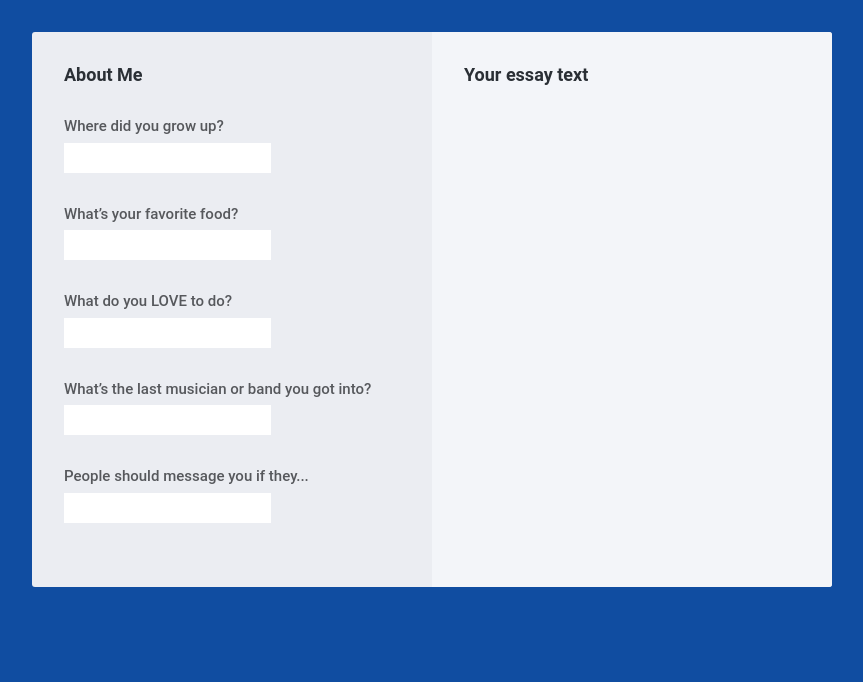
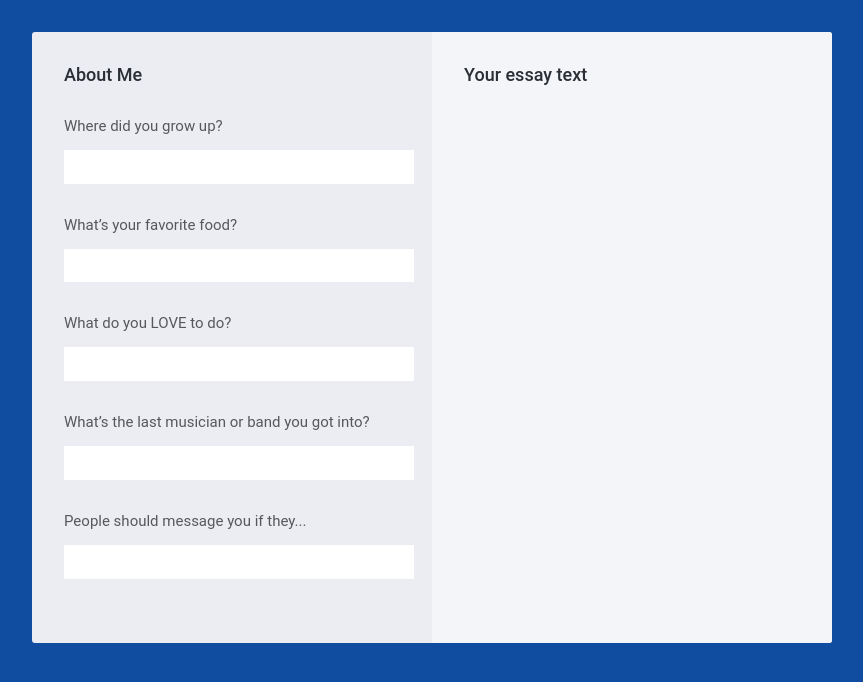
Before and after one commit to jpanuncialman/okc-essay, a React app: page / in a window 1280 px wide. Shown: the whole page, without its empty margins (208-1071 px from the left). Built offline with nearby package versions, Linux system fonts and the light colour scheme.

Commit message:
SCSS cleanup (organization and making input fields 100% width) + JS cleanup and adding comments

```diff
--- a/src/components/AboutMe/AboutMe.js
+++ b/src/components/AboutMe/AboutMe.js
@@ -7,7 +7,7 @@ class AboutMe extends Component {
   render() {
     return (
       <div className="okc-app__about-me-container">
-        <h3 className="okc-app__about-me-header">About Me</h3>
+        <h2 className="okc-app__about-me-header">About Me</h2>
         <AboutMeFields />
       </div>
     );
--- a/src/components/AboutMeField/AboutMeField.js
+++ b/src/components/AboutMeField/AboutMeField.js
@@ -46,9 +46,9 @@ class AboutMeField extends PureComponent {
     const sentence = this.getSentence();
     return (
       <div className="okc-app__about-me-field">
-        <h4 className="okc-app__about-me-field__question">
+        <h3 className="okc-app__about-me-field__question">
           {this.props.question}
-        </h4>
+        </h3>
         <input
           type="text"
           value={this.state.answer}
--- a/src/components/App.scss
+++ b/src/components/App.scss
@@ -6,32 +6,34 @@
 
 body {
 	background-color: #104da1;
+	font-family: "GT America", "Roboto", sans-serif;
+	margin: 0;
 	padding: 0;
-	margin: 0;
-	font-family: "GT America", "Roboto", sans-serif;
 }
 
-h3, h4 {
-	margin-bottom: 0.5em;
+h2, h3 {
+	margin-bottom: 1em;
+	color: #56585c;
+}
+
+h2 {
+	color: #2a2f35;
+	font-size: 18px;
+	font-weight: 500;
 }
 
 h3 {
-	color: #2a2f35;
-	font-size: 18px;
-	font-weight: 600;
-}
 
-h4 {
-	color: #56585c;
 	font-size: 15px;
-	font-weight: 500;
+	font-weight: 400;
 }
 
 p {
+	color: #56585c;
+	font-size: 14px;
+	line-height: 1.41;
 	margin: 0;
 	padding: 0;
-	font-size: 14px;
-	color: #56585c;
 }
 
 a {
@@ -42,12 +44,12 @@ a {
 
 button {
 	background-color:#00d280;
+	border: none;
 	border-radius: 3px;
 	color: #fff;
-	padding: 0.75em 1.5em;
-	border: none;
+	cursor: pointer;
 	font-size: 12px;
-	cursor: pointer;
+	padding: 1em 3em;
 
 	&:hover {
 		background-color: #48e588;
@@ -58,8 +60,10 @@ input, textarea {
 	background-color: #fff;
 	border: none;
 	font-size: 14px;
+	font-family: "GT America", "Roboto", sans-serif;
+	line-height: 1.41;
 	padding: 0.5em;
-	font-family: "GT America", "Roboto", sans-serif;
+	width: 100%;
 }
 
 input {
@@ -72,35 +76,31 @@ textarea {
 
 //App Component styles
 .okc-app-container {
+	display: flex;
+	justify-content: center;
+	padding: 2em 0;
 	width: 100%;
-	// height: 100vh;
-	display: flex;
-	padding: 2em 0;
-	justify-content: center;
 }
 
 .okc-app {
 	background-color: #ebedf2;
+	border-radius: 3px;
 	display: flex;
+	justify-content: space-between;
 	margin: 0 auto;
+	max-height: 800px;
 	max-width: 800px;
+	overflow: hidden;
 	width: 100%;
-	justify-content: space-between;
-	border-radius: 3px;
-	overflow: hidden;
-	max-height: 800px;
-
-
 }
 
 .okc-app__section {
 	flex-basis: 50%;
+	opacity: 1;
+	overflow: hidden;
+	padding: 2em;
+	transition: opacity 0.2s ease-in-out, flex-basis 0.4s ease-in-out, padding 0.4s ease-in-out;
 	text-align: left;
-	padding: 2em;
-	overflow: hidden;
-	transition: opacity 0.2s ease-in-out, flex-basis 0.4s ease-in-out, padding 0.4s ease-in-out;
-	opacity: 1;
-
 
 	&__essay {
 		background-color: #f3f5f9;
--- a/src/components/Essay/Essay.js
+++ b/src/components/Essay/Essay.js
@@ -42,7 +42,7 @@ class Essay extends Component {
   render() {
     return (
       <div className="okc-app__essay-container">
-        <h3 className="okc-app__essay-header">Your essay text</h3>
+        <h2 className="okc-app__essay-header">Your essay text</h2>
         {this.props.isEditing ? (
           <textarea
             className="okc-app__essay-body okc-app__essay-body__textarea"
--- a/src/components/Essay/Essay.scss
+++ b/src/components/Essay/Essay.scss
@@ -1,6 +1,6 @@
 .okc-app__essay-container {
+	margin: 0 auto;
 	max-width: 500px;
-	margin: 0 auto;
 }
 
 .okc-app__essay-body {
@@ -8,8 +8,7 @@
 }
 
 .okc-app__essay-body__textarea {
-	width: 100%;
+	background-color: #fff;
 	min-height: 100px;
-	background-color: #fff;
 	padding: 0.5em;
 }
--- a/src/madlibs.js
+++ b/src/madlibs.js
@@ -40,7 +40,6 @@ export function reducer(state = INITIAL_STATE, action) {
       // Creates array of sentences and sorts per specified fieldOrder
       //Also ads <strong> tags around answers from user input.
       //These will be used as dangerouslysetinnerhtml in the Essay component
-
       const fieldAnswers = state.fieldAnswers;
       const fieldOrder = state.fieldOrder;
 
@@ -59,9 +58,13 @@ export function reducer(state = INITIAL_STATE, action) {
         })
         .map(pair => {
           const [, sentence, answer] = pair;
+
+          //Wrap <strong> tags around each answer
           let sentenceModified = sentence.replace(
             answer,
             `<strong>${
+              //Check if answer is the first word in the sentence.
+              //If it is, capitalize it.
               checkIfAnswerIsFirstWord(sentence, answer)
                 ? capitalizeWord(answer)
                 : answer
@@ -70,32 +73,16 @@ export function reducer(state = INITIAL_STATE, action) {
           return sentenceModified;
         });
 
-      // let sentence = action.payload.sentence;
-      // let answer = action.payload.answer;
-      // let sentenceModified = sentence.replace(
-      //   answer,
-      //   `<strong>${
-      //     checkIfAnswerIsFirstWord(sentence, answer)
-      //       ? capitalizeWord(answer)
-      //       : answer
-      //   }</strong>`
-      // );
-
-      // if (essayRender.includes(sentenceModified)) {
-      //   essayRender = [...essayRender, sentenceModified];
-      // } else {
-      //   const ind = essayRender.indexOf(sentenceModified);
-      //   essayRender = [
-      //     ...essayRender.slice(0, ind),
-      //     ...essayRender.slice(ind + 1)
-      //   ];
-      // }
-      // }
-      // });
-
       return {
         ...state,
         essayRender: essayRender
+      };
+    }
+
+    case SAVE_ESSAY: {
+      return {
+        ...state,
+        essayText: action.payload
       };
     }
 
@@ -124,13 +111,6 @@ export function reducer(state = INITIAL_STATE, action) {
       };
     }
 
-    case SAVE_ESSAY: {
-      return {
-        ...state,
-        essayText: action.payload
-      };
-    }
-
     case TOGGLE_IS_EDITING: {
       //If clicking on "Start Over" (i.e. isEditing === true)
       //reset the essayText and fieldAnswers data to prevent
@@ -147,13 +127,6 @@ export function reducer(state = INITIAL_STATE, action) {
         };
     }
 
-    case INCREMENT_COUNTER: {
-      return {
-        ...state,
-        counter: state.counter + 1
-      };
-    }
-
     default:
       return state;
   }
@@ -165,10 +138,16 @@ export function modifyEssay(id, answer, sentence) {
   return { type: MODIFY_ESSAY };
 }
 
+export function saveEssay(essay) {
+  return { type: SAVE_ESSAY, payload: essay };
+}
+
 export function submitField({ id, answer, sentence }) {
   return dispatch => {
     //Creating promise to ensure modifyEssay action creator is dispatched
-    //after fieldName has been updated.
+    //after fieldName has been updated. This is because the MODIFY_ESSAY action
+    //requires data from the object and this will the data is in the object
+    //prior to dispatching the action.
     const submitProm = new Promise((res, rej) => {
       dispatch({
         type: SUBMIT_FIELD,
@@ -184,11 +163,3 @@ export function submitField({ id, answer, sentence }) {
 export function toggleIsEditing() {
   return { type: TOGGLE_IS_EDITING };
 }
-
-export function saveEssay(essay) {
-  return { type: SAVE_ESSAY, payload: essay };
-}
-
-export function increment() {
-  return { type: INCREMENT_COUNTER };
-}
```
